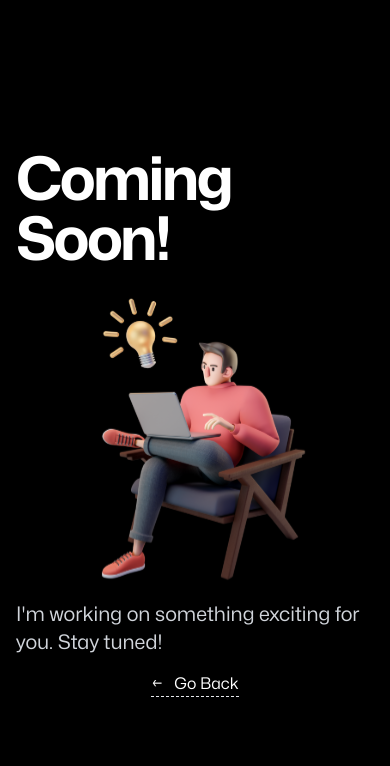
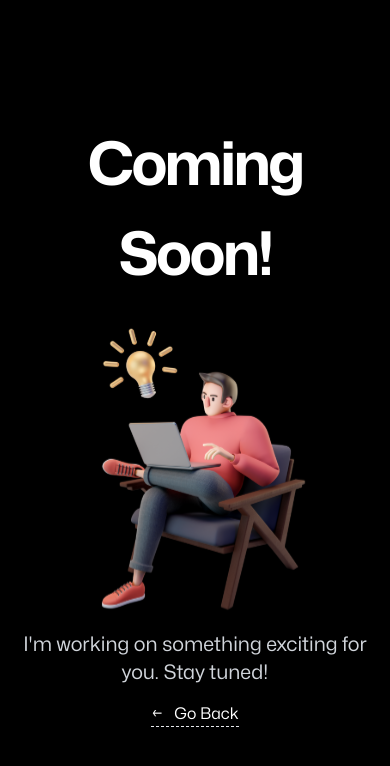
Before and after one commit to Kshitij978/Portfolio, a Next.js app: page /blogs in a window 390 px wide. Shown: the top 766 px of the page. Built offline with nearby package versions, Linux system fonts and the light colour scheme.

Commit message:
fix: responsiveness

```diff
--- a/pages/blogs.tsx
+++ b/pages/blogs.tsx
@@ -4,7 +4,7 @@ export default function Blog() {
   const router = useRouter()
   return (
     <div className="flex flex-col items-center justify-center min-h-screen px-4 py-6 text-white bg-black">
-      <h1 className="text-6xl font-bold tracking-tighter sm:text-5xl md:text-6xl">
+      <h1 className="text-6xl font-bold leading-normal tracking-tighter text-center sm:text-5xl md:text-6xl">
         Coming Soon!
       </h1>
       <img
@@ -18,7 +18,7 @@ export default function Blog() {
         }}
         width="300"
       />
-      <p className="my-4 text-xl text-gray-300">
+      <p className="my-4 text-xl text-center text-gray-300">
         I'm working on something exciting for you. Stay tuned!
       </p>
 
```
